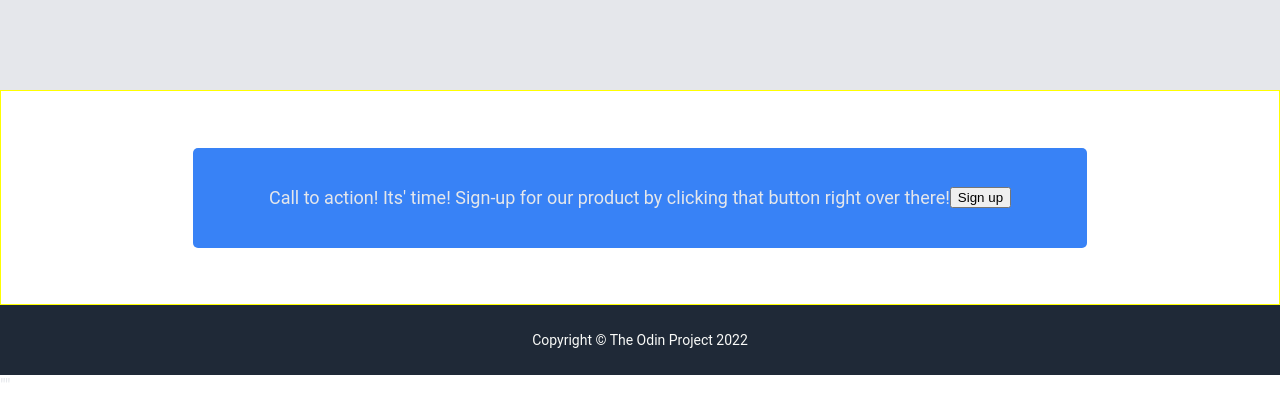
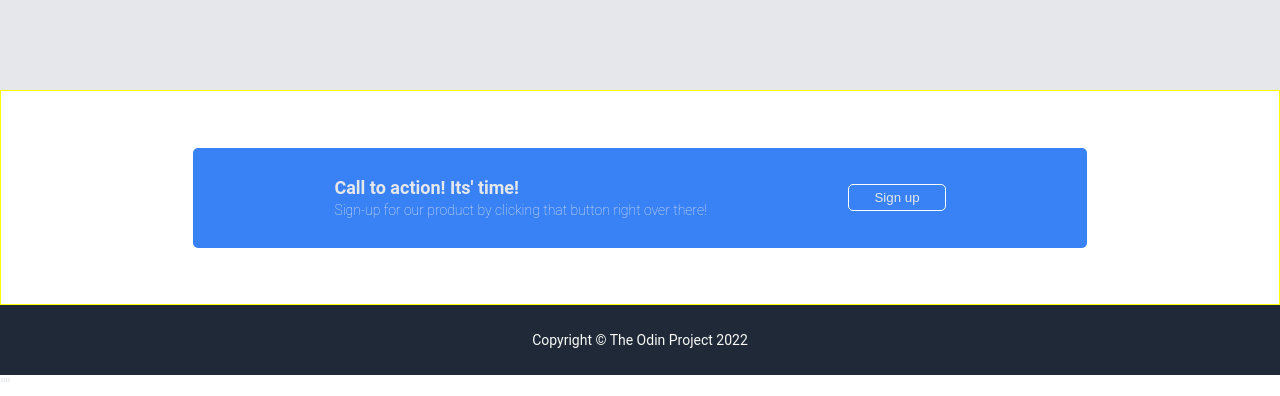
Before and after one commit to gilgameshhhhy/landing-page, a plain HTML site: page index.html in a window 1280 px wide. Shown: the part 404-800 px from the top of the page. Drawn offline with Linux system fonts and the light colour scheme.

Commit message:
Finish modal

```diff
--- a/index.html
+++ b/index.html
@@ -27,8 +27,10 @@
     </div>
     <div class="content">
         <div class="modal">
-            Call to action! Its' time!
-            Sign-up for our product by clicking that button right over there!
+            <div class="text">
+                Call to action! Its' time!
+                <span><br>Sign-up for our product by clicking that button right over there!</span>
+            </div>
             <button>Sign up</button>
         </div>
     </div>
--- a/style.css
+++ b/style.css
@@ -53,8 +53,26 @@ body {
     background-color: #3882F6;
     border-radius: 5px;
     display: flex;
-    justify-content: center;
+    flex-direction: row;
+    justify-content: space-evenly;
     align-items: center;
+}
+
+.text {
+    font-weight: bold;
+}
+
+span {
+    font-size: 14px;
+    font-weight: 100;
+}
+
+button {
+    background-color:#3882F6;
+    color: #E5E7EB;
+    border: 1px white solid;
+    border-radius: 5px;
+    padding: 5px 25px;
 }
 
 ul {
```
Also changed, not shown: 1 other file.
